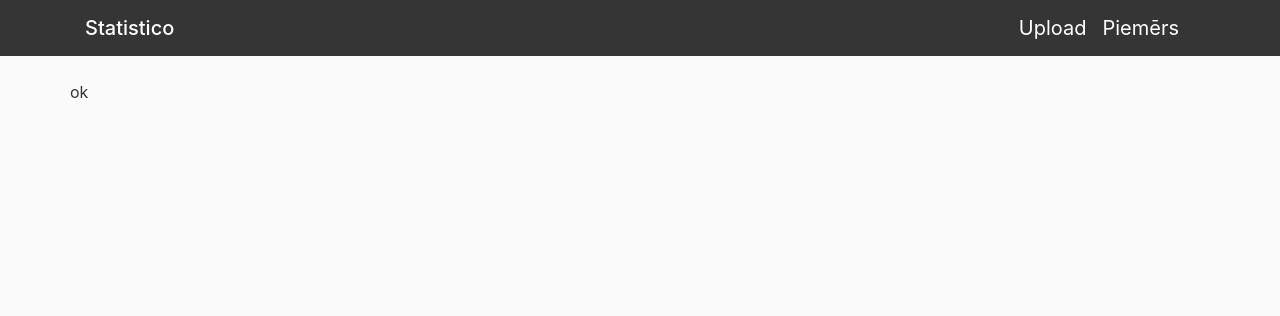
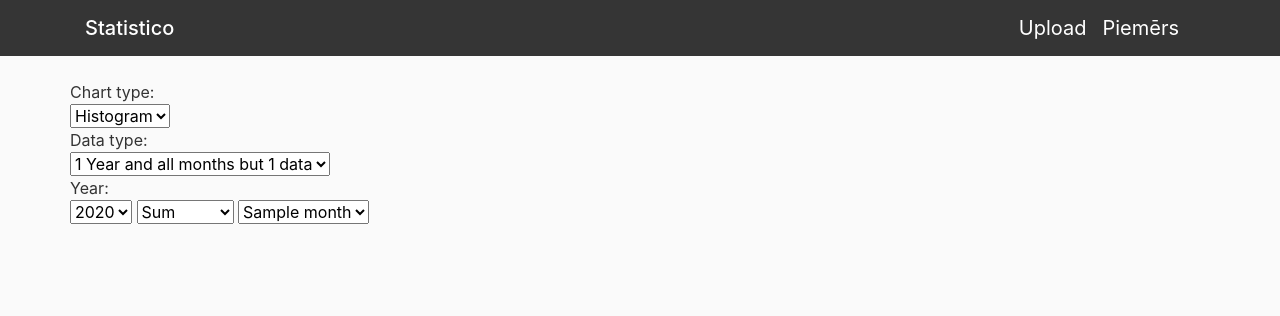
Before and after one commit to Skirelv/GroupProj11kl, a Flask app: template templates/view.html in a window 1280 px wide. Shown: the top 316 px of the page. Run offline with Flask 3, Linux system fonts and the light colour scheme; the template is opened without the code that fills it: most values are stand-ins (such as "Sample title", 1, 10 or a date in 2020); some libraries are stand-ins or nearby versions.

Commit message:
selects work (holy shit this took way too much time)

```diff
--- a/main.py
+++ b/main.py
@@ -2,7 +2,7 @@ import flask
 from flask import request
 import pandas as pd
 from flask_peewee.db import Database
-from peewee import FloatField, TextField
+from peewee import FloatField, TextField, IntegerField
 import matplotlib.pyplot as plt
 
 import os
@@ -19,8 +19,13 @@ app.config.from_object(__name__)
 db = Database(app)
 
 class Data(db.Model):
-    date = TextField()
-    billsum = FloatField()
+    Year = IntegerField()
+    Month = TextField()
+    Electric = FloatField()
+    Water = FloatField()
+    Gas = FloatField()
+    Internet = FloatField()
+    Sum = FloatField()
 
 @app.route('/')
 def home():
@@ -34,11 +39,24 @@ def upload():
         file = request.files['file']
         if file:
             df = pd.read_csv(file, sep=';')
+            Data.delete().execute()
             for index, row in df.iterrows():
-                Data.create(date=row['Month'], billsum=row['Amount'])
+                Data.create(Year=row['Year'],
+                            Month=row['Month'],
+                            Electric=float(row['Electric'].replace(',', '.')),
+                            Water=float(row['Water'].replace(',', '.')),
+                            Gas=float(row['Gas'].replace(',', '.')),
+                            Internet=float(row['Internet'].replace(',', '.')),
+                            Sum=float(row['Sum'].replace(',', '.')))
+            return flask.redirect(flask.url_for('view'))
+    return flask.render_template('upload.html')
 
-            return flask.render_template('view.html')
-    return flask.render_template('upload.html')
+@app.route('/view', methods=['GET','POST'])
+def view():
+
+    Years_list=Data.select(Data.Year).distinct()
+    Month_list=Data.select(Data.Month).distinct()
+    return flask.render_template('view.html', years=Years_list, months=Month_list)
 
 
 @app.route('/example')
--- a/templates/upload.html
+++ b/templates/upload.html
@@ -1,7 +1,7 @@
 {% extends "base.html" %}
 {% block content %}
 
-<form action="/upload" method="POST" enctype="multipart/form-data">
+<form action="/view" method="POST" enctype="multipart/form-data">
     <input type="file" name="file" accept=".csv" required>
     <button type="submit">Upload</button>
 </form>
--- a/templates/view.html
+++ b/templates/view.html
@@ -1,4 +1,36 @@
 {% extends "base.html" %}
 {% block content %}
-ok
+<form action="/view">
+    <div>Chart type:</div>
+    <select name="ChartType" id="Type">
+        <option value="histogram">Histogram</option>
+        <option value="pie">Pie</option>
+    </select>
+    <div>Data type:</div>
+    <select name="DataType" id="Type">
+        <option value="1YearAllMonth1Data">1 Year and all months but 1 data</option>
+        <option value="1Year1MonthAllData">1 Year and 1 month but all data</option>
+    </select>
+    <div>Year:</div>
+    <select id="years">
+        {% for year in years %}
+            <option value="{{ year.Year }}">{{ year.Year }}</option>
+        {% endfor %}
+    </select>
+    <!--if allmonth-->
+    <select id="bill">
+        <option value="sum">Sum</option>
+        <option value="Electricity">Electricity</option>
+        <option value="Water">Water</option>
+        <option value="Gas">Gas</option>
+        <option value="Internet">Internet</option>
+    </select>
+    <!--if 1month-->
+    <select id="months">
+        {% for month in months %}
+            <option value="{{ month.Month }}">{{ month.Month }}</option>
+        {% endfor %}
+    </select>
+
+</form>
 {% endblock %}
```
Also changed, not shown: data.db.
